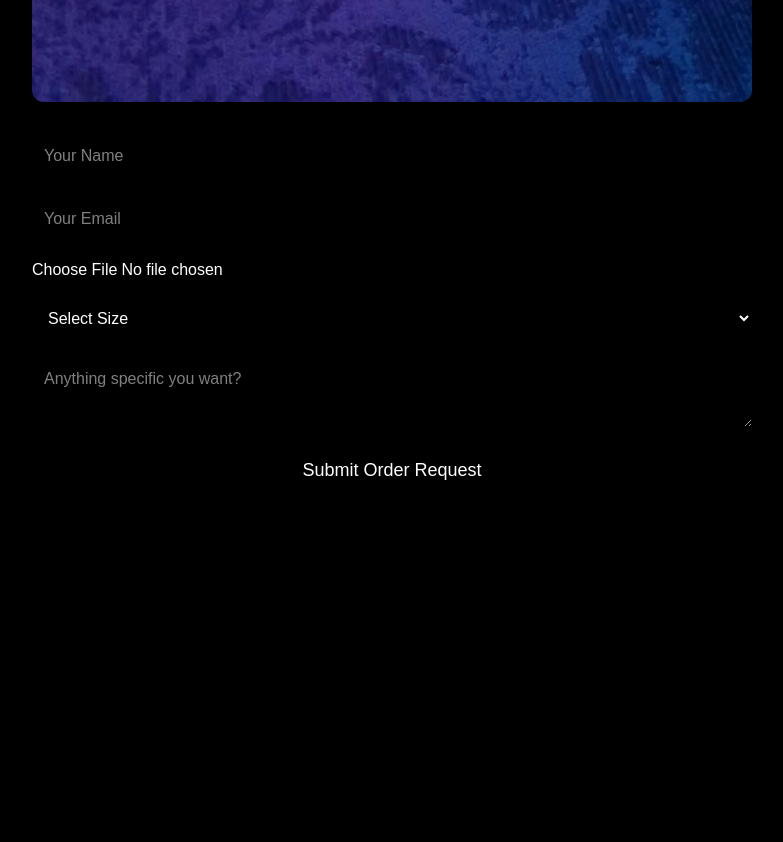
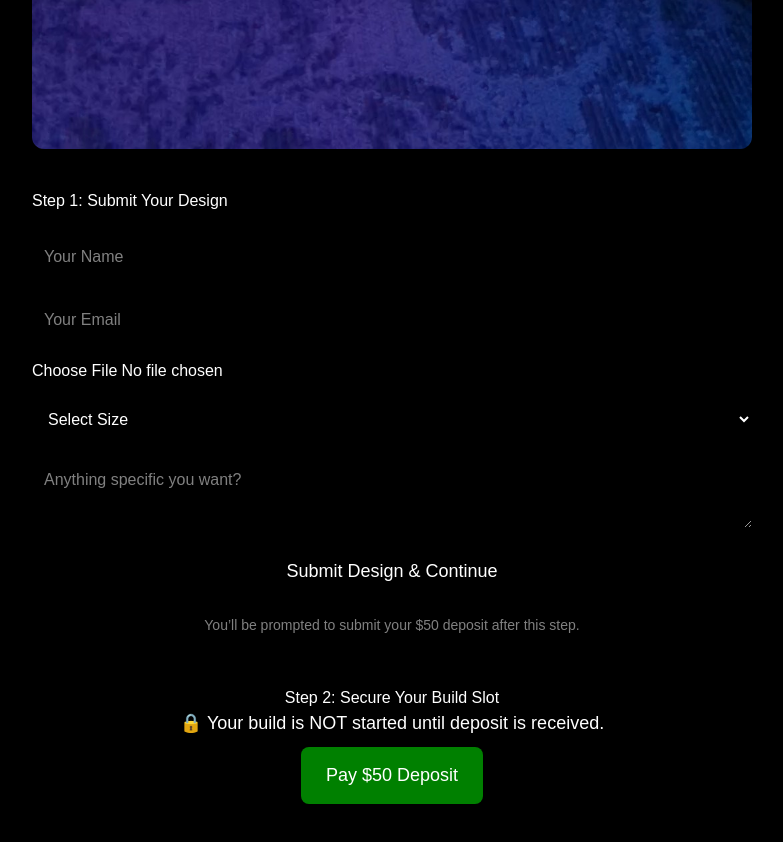
Before and after one commit to jd69136913-boop/jl-mirrors, a Next.js app: page / in a window 1280 px wide. Shown: the part 1794-2636 px from the top of the page, without its empty margins (248-1031 px from the left). Before the commit the page ends 2333 px from the top, so only its background shows below. Built offline with nearby package versions, Linux system fonts and the light colour scheme.

Commit message:
final working sales page

```diff
--- a/app/page.tsx
+++ b/app/page.tsx
@@ -2,10 +2,12 @@ export default function Home() {
   return (
     <main style={{ padding: "40px", maxWidth: "800px", margin: "0 auto", fontFamily: "Arial" }}>
 
+      {/* HEADLINE */}
       <h1 style={{ fontSize: "42px", marginBottom: "10px" }}>
         Custom Infinity Mirrors Built From Your Logo
       </h1>
 
+      {/* VIDEO */}
       <video
         src="/20260301_012211.mp4"
         autoPlay
@@ -16,24 +18,40 @@ export default function Home() {
         style={{ width: "100%", borderRadius: "12px", marginBottom: "20px" }}
       />
 
+      {/* PRICE ANCHOR */}
+      <p style={{ fontSize: "18px", marginBottom: "20px" }}>
+        Custom builds typically range from <b>$150 – $400+</b> depending on size and complexity.
+      </p>
+
+      {/* DESCRIPTION */}
       <p style={{ fontSize: "20px", marginBottom: "30px" }}>
         Upload your logo and get a one-of-a-kind custom mirror built for you.
       </p>
 
+      {/* IMAGE */}
       <img
         src="/mirror1.jpg"
         alt="Mirror Example"
         style={{ width: "100%", borderRadius: "12px", marginBottom: "20px" }}
       />
 
+      {/* STEP 1 */}
+      <h2 style={{ marginTop: "40px" }}>
+        Step 1: Submit Your Design
+      </h2>
+
+      {/* FORM */}
       <form
         action="https://formspree.io/f/xqegzdrw"
         method="POST"
         encType="multipart/form-data"
-        style={{ display: "flex", flexDirection: "column", gap: "15px", marginTop: "30px" }}
+        style={{ display: "flex", flexDirection: "column", gap: "15px", marginTop: "20px" }}
       >
+
         <input type="text" name="name" placeholder="Your Name" required style={{ padding: "12px" }} />
+
         <input type="email" name="email" placeholder="Your Email" required style={{ padding: "12px" }} />
+
         <input type="file" name="logo" accept="image/*" required />
 
         <select name="size" required style={{ padding: "12px" }}>
@@ -56,17 +74,21 @@ export default function Home() {
             cursor: "pointer"
           }}
         >
-          Submit Order Request
+          Submit Design & Continue
         </button>
+
+        <p style={{ fontSize: "14px", color: "gray", textAlign: "center" }}>
+          You’ll be prompted to submit your $50 deposit after this step.
+        </p>
+
       </form>
 
-    </main>
-  );
-}<div style={{ marginTop: "40px", textAlign: "center" }}>
-  <h2>Secure Your Build Slot</h2>
+      {/* STEP 2 */}
+      <div style={{ marginTop: "50px", textAlign: "center" }}>
+        <h2>Step 2: Secure Your Build Slot</h2>
 
         <p style={{ fontSize: "18px", marginBottom: "10px" }}>
-    $50 Deposit Required to Start Your Custom Mirror
+          🔒 Your build is NOT started until deposit is received.
         </p>
 
         <a
@@ -82,10 +104,10 @@ export default function Home() {
             textDecoration: "none"
           }}
         >
-    Pay Deposit Now
+          Pay $50 Deposit
         </a>
+      </div>
 
-  <p style={{ marginTop: "10px", fontSize: "14px", color: "gray" }}>
-    After submitting your form, send your deposit to begin production.
-  </p>
-</div>
+    </main>
+  );
+}
```
Lines whose indentation alone changed are shown as unchanged.
